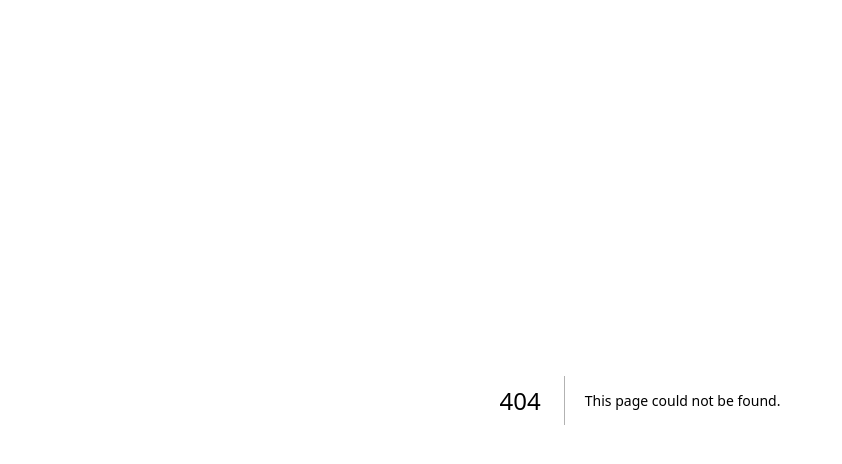
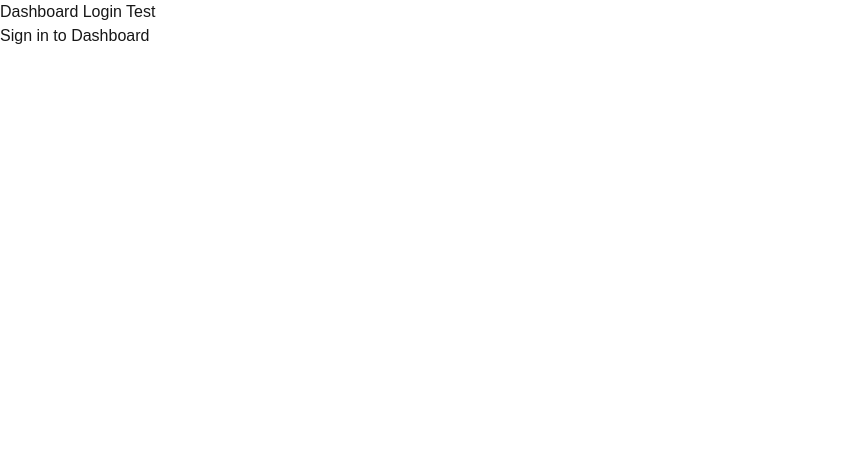
Before and after one commit to hdevs0001/hireyourway, a Next.js app: page /dashboard-login in a window 1280 px wide. Before the commit this address had no page. Shown: the top 464 px of the page, without its empty margins (0-842 px from the left). Built offline with nearby package versions, Linux system fonts and the light colour scheme.

Commit message:
added the from to test it

```diff
--- a/FormAuth/auth.ts
+++ b/FormAuth/auth.ts
@@ -6,10 +6,15 @@ import Google from "next-auth/providers/google";
 // *DO NOT* create a `Pool` here, outside the request handler.
 
 export const { handlers, auth, signIn, signOut } = NextAuth(() => {
-  // Create a `Pool` inside the request handler.
-  const pool = new Pool({ connectionString: process.env.DATABASE_URL });
+  const pool = new Pool({
+    connectionString: process.env.DATABASE_URL,
+  });
+
   return {
+    basePath: "/api/form-auth",
+
     adapter: NeonAdapter(pool),
+
     providers: [
       Google({
         authorization: {
@@ -19,5 +24,17 @@ export const { handlers, auth, signIn, signOut } = NextAuth(() => {
         },
       }),
     ],
+
+    cookies: {
+      sessionToken: {
+        name: "form-auth.session-token",
+        options: {
+          httpOnly: true,
+          sameSite: "lax",
+          path: "/",
+          secure: process.env.NODE_ENV === "production",
+        },
+      },
+    },
   };
 });
--- /dev/null
+++ b/app/dashboard-login/page.tsx
@@ -0,0 +1,23 @@
+import { signIn } from "@/DashAuth/auth";
+
+export default function DashboardLoginPage() {
+  return (
+    <main>
+      <h1>Dashboard Login Test</h1>
+
+      <form
+        action={async () => {
+          "use server";
+
+          await signIn("google", {
+            redirectTo: "/dashboard-test",
+          });
+        }}
+      >
+        <button type="submit">
+          Sign in to Dashboard
+        </button>
+      </form>
+    </main>
+  );
+}
--- /dev/null
+++ b/app/form-login/page.tsx
@@ -0,0 +1,23 @@
+import { signIn } from "@/FormAuth/auth";
+
+export default function FormLoginPage() {
+  return (
+    <main>
+      <h1>Form Login Test</h1>
+
+      <form
+        action={async () => {
+          "use server";
+
+          await signIn("google", {
+            redirectTo: "/form-test",
+          });
+        }}
+      >
+        <button type="submit">
+          Sign in to Form
+        </button>
+      </form>
+    </main>
+  );
+}
```
